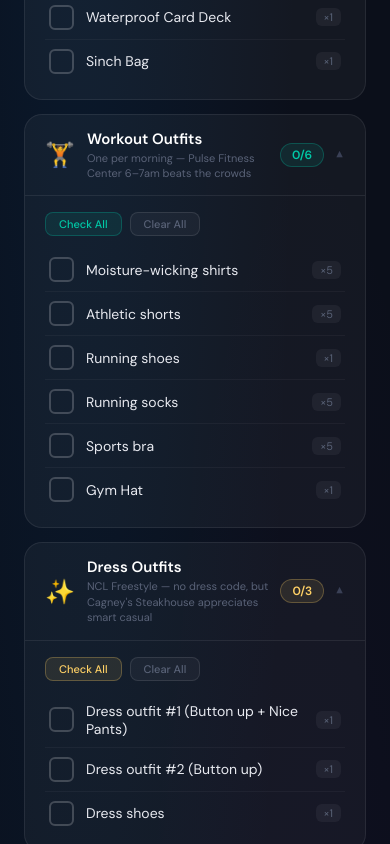
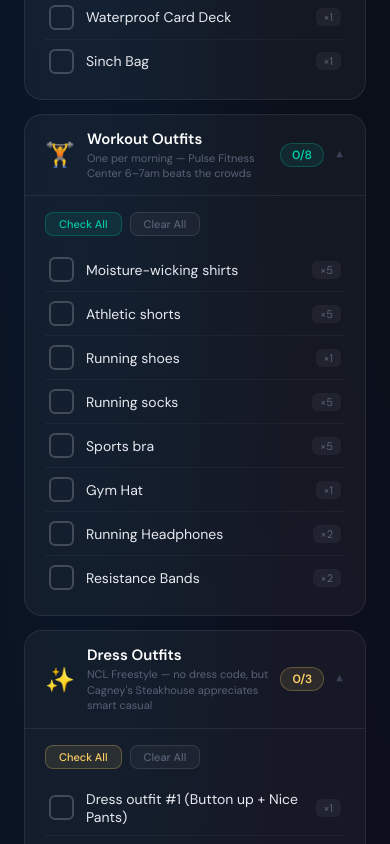
Before and after one commit to shansimp/shansimp.github.io, a plain HTML site: page index.html in a window 390 px wide. Shown: the part 796-1640 px from the top of the page. Drawn offline with nearby package versions, Linux system fonts and the light colour scheme.

Commit message:
Update index.html
added running headphones and bands

```diff
--- a/index.html
+++ b/index.html
@@ -277,6 +277,8 @@ const data = [
       { name: "Running socks", qty: 5 },
       { name: "Sports bra", qty: 5 },
       { name: "Gym Hat", qty: 1 },
+      { name: "Running Headphones", qty: 2 },
+      { name: "Resistance Bands", qty: 2 },
     ]
   },
   {
```
